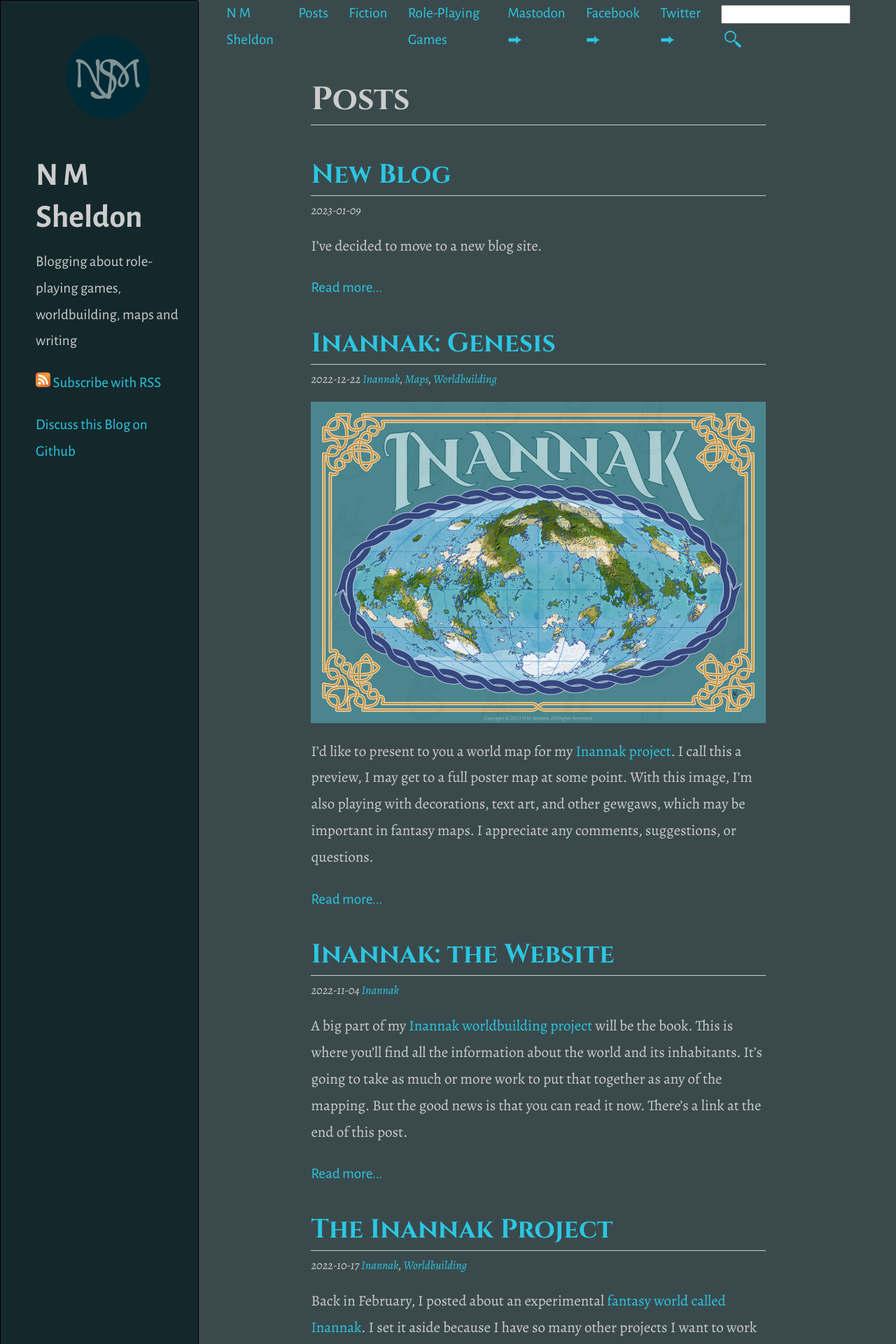
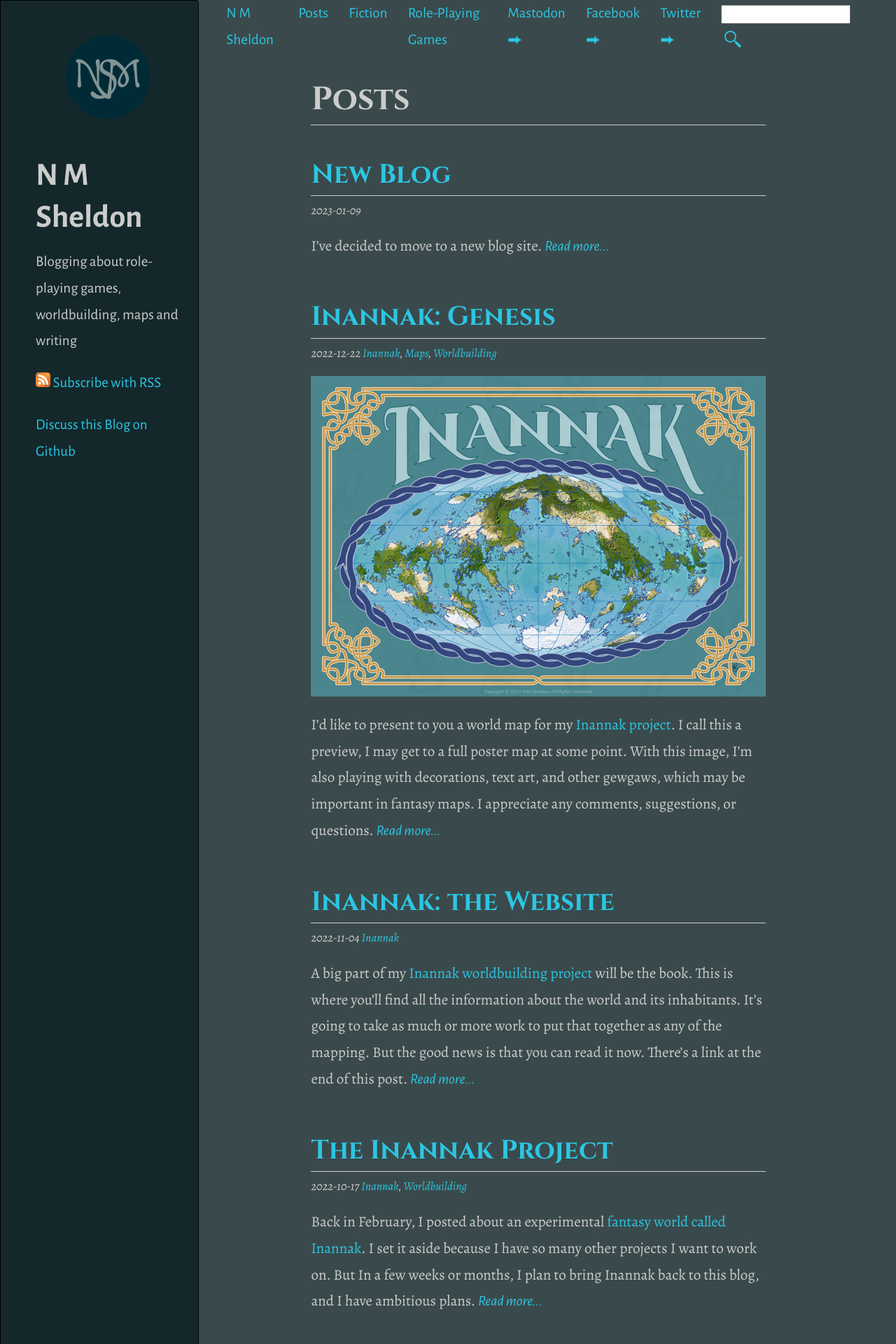
Before and after one commit to nms-scribe/nms-scribe.github.io, a Jekyll site: the page built from posts.md, in a window 1280 px wide. Shown: the top 1920 px of the page at 70% size. Built offline with Jekyll 4.4.1, drawn with Linux system fonts in a browser that asks for light colours; some web fonts are replaced; our own code applies the rules of GitHub Pages for plain Markdown files; some of the changed text lies outside the part shown.

Commit message:
Read more link is now part of the last paragraph of the excerpt

```diff
--- a/_includes/post_preview.html
+++ b/_includes/post_preview.html
@@ -6,6 +6,6 @@
 
 <div>
 
-{{post.excerpt}}{% if post.excerpt != post.content %}<a class="read-more" href="{{ site.baseurl }}{{ post.url }}">Read more...</a>{% endif %}
+{{ post.content | split: site.excerpt_separator | first }} <a class="read-more" href="{{ site.baseurl }}{{ post.url }}">Read more...</a></p>
 
 </div>
--- a/assets/css/custom.css
+++ b/assets/css/custom.css
@@ -518,6 +518,7 @@ table + figcaption {
 
 .read-more {
   font-family: var(--sans-font);
+  font-style: italic;
 }
 
 /* Header */
```
